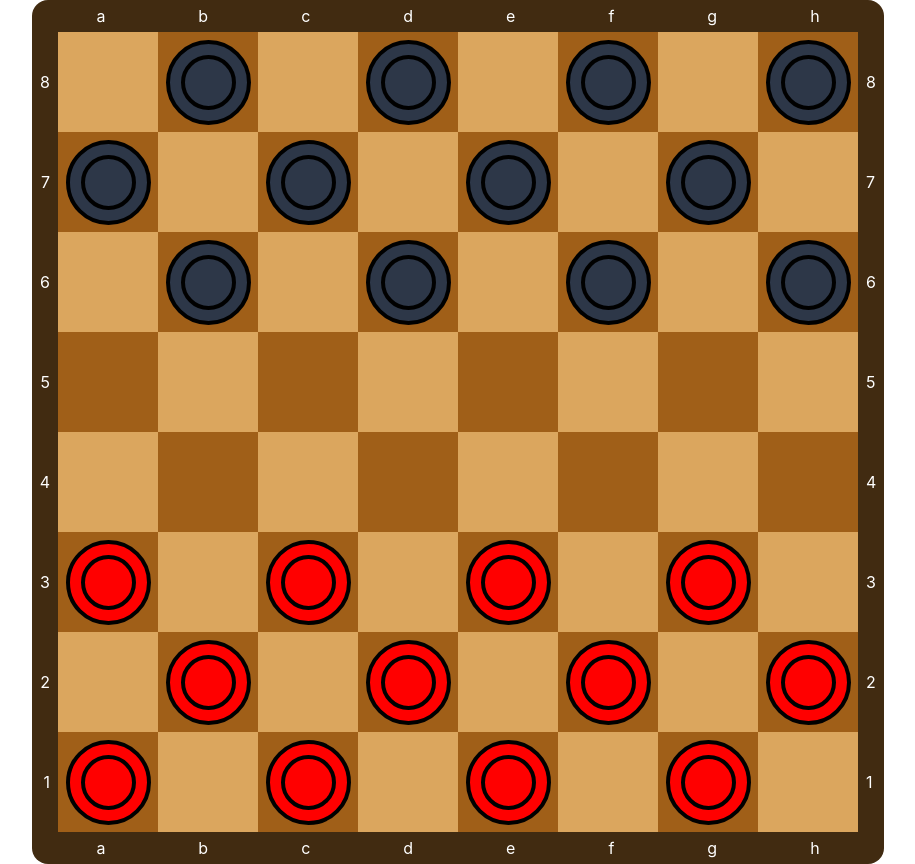
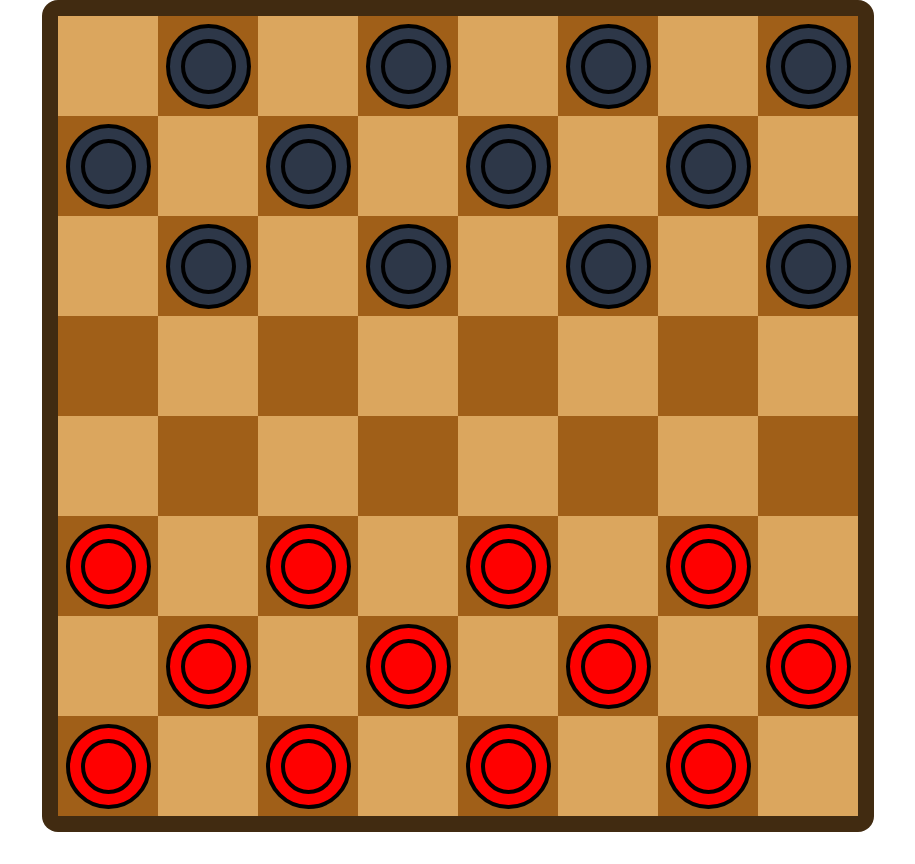
Before and after one commit to dshehbaj/checkers, a React (Create React App) app: page / in a window 1280 px wide. Shown: the whole page, without its empty margins (182-1097 px from the left). After the commit the page ends 832 px from the top, so only its background shows below. Built offline with nearby package versions, Linux system fonts and the light colour scheme.

Commit message:
Drag and Drop works. Need to fix drop bug.

```diff
--- a/src/components/Board.tsx
+++ b/src/components/Board.tsx
@@ -1,5 +1,6 @@
 import React from "react";
-import { Text, Center, HStack, VStack } from "@chakra-ui/react";
+import { Box, Center, HStack, VStack } from "@chakra-ui/react";
+import { DragDropContext, Droppable, Draggable } from "react-beautiful-dnd";
 import Piece from "./Piece";
 
 interface BoardProps {
@@ -17,14 +18,20 @@ interface SquareProps extends RowProps {
 const DARK = "#A05F18";
 const LIGHT = "#DBA65E";
 const OUTLINE = "#412B11";
-const TOP_SPACING = 85;
 
-const Square: React.FC<SquareProps> = ({ row, col, children }) => {
+const Square: React.FC<SquareProps> = ({ row, col, size, children }) => {
   const offset = row % 2 ? 0 : 1;
   const bg = (col + offset) % 2 ? LIGHT : DARK;
+  const one_d = row * size + col;
   return (
-    <Center width="100px" height="100px" bg={bg} flex="1">
-      {children}
+    <Center width="100px" height="100px" bg={bg}>
+      <Draggable index={one_d} draggableId={String(one_d)}>
+        {({ draggableProps, dragHandleProps, innerRef }) => (
+          <Box {...draggableProps} {...dragHandleProps} ref={innerRef}>
+            {children}
+          </Box>
+        )}
+      </Draggable>
     </Center>
   );
 };
@@ -32,52 +39,36 @@ const Square: React.FC<SquareProps> = ({ row, col, children }) => {
 const Row: React.FC<RowProps> = ({ row, size }) => {
   const mid = Math.floor(size / 2);
   return (
-    <HStack spacing={0} flex="1">
-      <Text p={2} color="white">
-        {size - row}
-      </Text>
+    <HStack spacing={0}>
       {new Array(size).fill(0).map((_, idx) => {
+        const one_d = row * size + idx;
+        const isLight = (idx + ((row % 2) + 1)) % 2;
         return (
-          <Square row={row} col={idx} size={size}>
-            {(idx + ((row % 2) + 1)) % 2 === 0 &&
-              row !== mid &&
-              row !== mid - 1 &&
-              <Piece color={row > mid ? 1 : 0} />
-            }
-          </Square>
+          <Droppable droppableId={String(one_d)} key={one_d}>
+            {({ droppableProps, innerRef }) => (
+              <Box {...droppableProps} ref={innerRef}>
+                <Square row={row} col={idx} size={size}>
+                  {!isLight && row !== mid && row !== mid - 1 && (
+                    <Piece color={row > mid ? 1 : 0} />
+                  )}
+                </Square>
+              </Box>
+            )}
+          </Droppable>
         );
       })}
-      <Text p={2} color="white">
-        {size - row}
-      </Text>
     </HStack>
   );
 };
 
 const Board: React.FC<BoardProps> = ({ size }) => {
   return (
-    <VStack spacing={0} bg={OUTLINE} rounded="2xl" flex="1">
-      <HStack spacing={TOP_SPACING}>
+    <VStack spacing={0} bg={OUTLINE} rounded="2xl" p={4}>
+      <DragDropContext onDragEnd={(res) => console.log(res)}>
         {new Array(size).fill(0).map((_, idx) => {
-          return (
-            <Text p={1} color="white">
-              {String.fromCharCode("a".charCodeAt(0) + idx)}
-            </Text>
-          );
+          return <Row row={idx} size={size} />;
         })}
-      </HStack>
-      {new Array(size).fill(0).map((_, idx) => {
-        return <Row row={idx} size={size} />;
-      })}
-      <HStack spacing={TOP_SPACING}>
-        {new Array(size).fill(0).map((_, idx) => {
-          return (
-            <Text p={1} color="white">
-              {String.fromCharCode("a".charCodeAt(0) + idx)}
-            </Text>
-          );
-        })}
-      </HStack>
+      </DragDropContext>
     </VStack>
   );
 };
```
